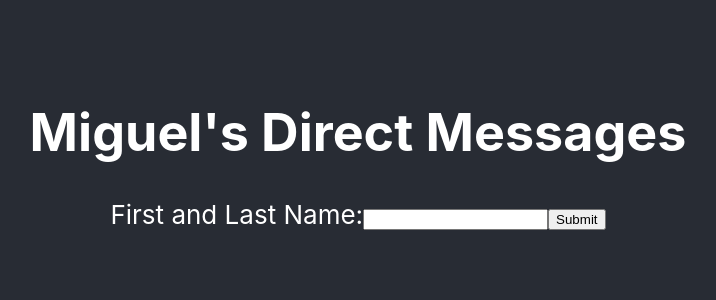
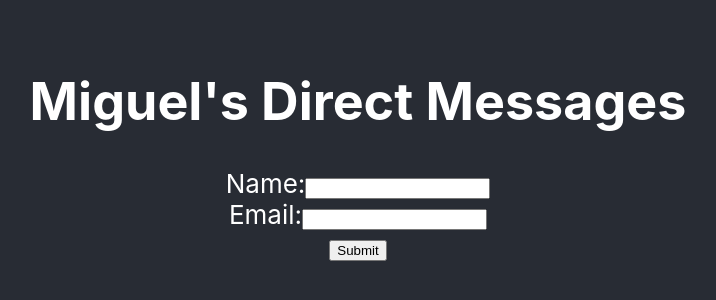
Before and after one commit to jimmywctruong/taco-app, a React (Create React App) app: page / in a window 1280 px wide. Shown: the part 252-552 px from the top of the page, without its empty margins (282-998 px from the left). Built offline with nearby package versions, Linux system fonts and the light colour scheme.

Commit message:
Use ajax instead of netlify form detection

```diff
--- a/src/App.js
+++ b/src/App.js
@@ -1,77 +1,13 @@
 import React from 'react';
 import './App.css';
+import TacoForm from './TacoForm';
 
 function App() {
   return (
     <div className="App">
       <header className="App-header">
         <h1>Miguel's Direct Messages</h1>
-        <form name="tacos" method="POST">
-          <label>
-            First and Last Name:
-            <input type="text" name="name" />
-          </label>
-
-          {/* <label>
-            Asada (Steak):
-            <input type="number" name="asada-qty" />
-          </label>
-          <label>
-            Al-Pastor (Pork):
-            <input type="number" name="alpastor-qty" />
-          </label>
-          <label>
-            Chorizo (Pork):
-            <input type="number" name="chorizo-qty" />
-          </label>
-          <label>
-            Pollo (Pork):
-            <input type="number" name="pollo-qty" />
-          </label>
-          <label>
-            Chicharron (Pork Skin):
-            <input type="number" name="chicharron-qty" />
-          </label>
-          <label>
-            Barbacoa:
-            <input type="number" name="barbacoa-qty" />
-          </label>
-          <label>
-            Cabesa:
-            <input type="number" name="cabesa-qty" />
-          </label>
-          <label>
-            Tripas:
-            <input type="number" name="tripas-qty" />
-          </label>
-
-          <fieldset>
-            <legend>Menudo</legend>
-            <input type="checkbox" name="grid1" id="menduo" value="Yes" />
-            <label for="menduo">Yes</label>
-            <input type="radio" name="grid2" id="large" value="Large" />
-            <label for="large">Large</label>
-            <input type="radio" name="grid3" id="small" value="small" />
-            <label for="small">Small</label>
-          </fieldset>
-
-          <fieldset>
-            <label for="quesadilla">Quesadilla:</label>
-            <input type="checkbox" name="grid4" id="enablequesadilla" value="Yes" />
-            <label for="enablequesadilla">Yes</label>
-            <select name="quesadilla" id="quesadilla">
-              <option value="asada">Asada (Steak)</option>
-              <option value="alpastor">Al-Pastor</option>
-              <option value="chorizo">Chorizo</option>
-              <option value="chicharron">Chicharron</option>
-              <option value="barbacoa">Barbacoa</option>
-            </select>
-          </fieldset> */}
-
-          <input type="submit" value="Submit" />
-
-          <input type="hidden" name="form-name" value="tacos"></input>
-        </form>
+        <TacoForm/>
       </header>
     </div>
   );
--- /dev/null
+++ b/src/TacoForm.js
@@ -0,0 +1,63 @@
+import React, { useState } from 'react';
+
+const TacoForm = () => {
+  const [formData, setFormData] = useState({
+    name: '',
+    email: '',
+  });
+
+  const handleChange = (e) => {
+    setFormData({ ...formData, [e.target.name]: e.target.value });
+  };
+
+  const handleSubmit = (e) => {
+    e.preventDefault();
+
+    // Perform AJAX request using formData
+    // Replace the URL with your own endpoint
+    fetch('/.netlify/functions/order-tacos', {
+      method: 'POST',
+      body: JSON.stringify(formData),
+      headers: {
+        'Content-Type': 'application/json',
+      },
+    })
+      .then((response) => response.json())
+      .then((data) => {
+        console.log('Success:', data);
+        // Handle success case here
+      })
+      .catch((error) => {
+        console.error('Error:', error);
+        // Handle error case here
+      });
+  };
+
+  return (
+    <form onSubmit={handleSubmit}>
+      <label>
+        Name:
+        <input
+          type="text"
+          name="name"
+          value={formData.name}
+          onChange={handleChange}
+        />
+      </label>
+      <br />
+      <label>
+        Email:
+        <input
+          type="email"
+          name="email"
+          value={formData.email}
+          onChange={handleChange}
+        />
+      </label>
+      <br />
+      <button type="submit">Submit</button>
+    </form>
+  );
+};
+
+export default TacoForm;
```
Also changed, not shown: 1 other file (tests, documents, lock files or other folders).
